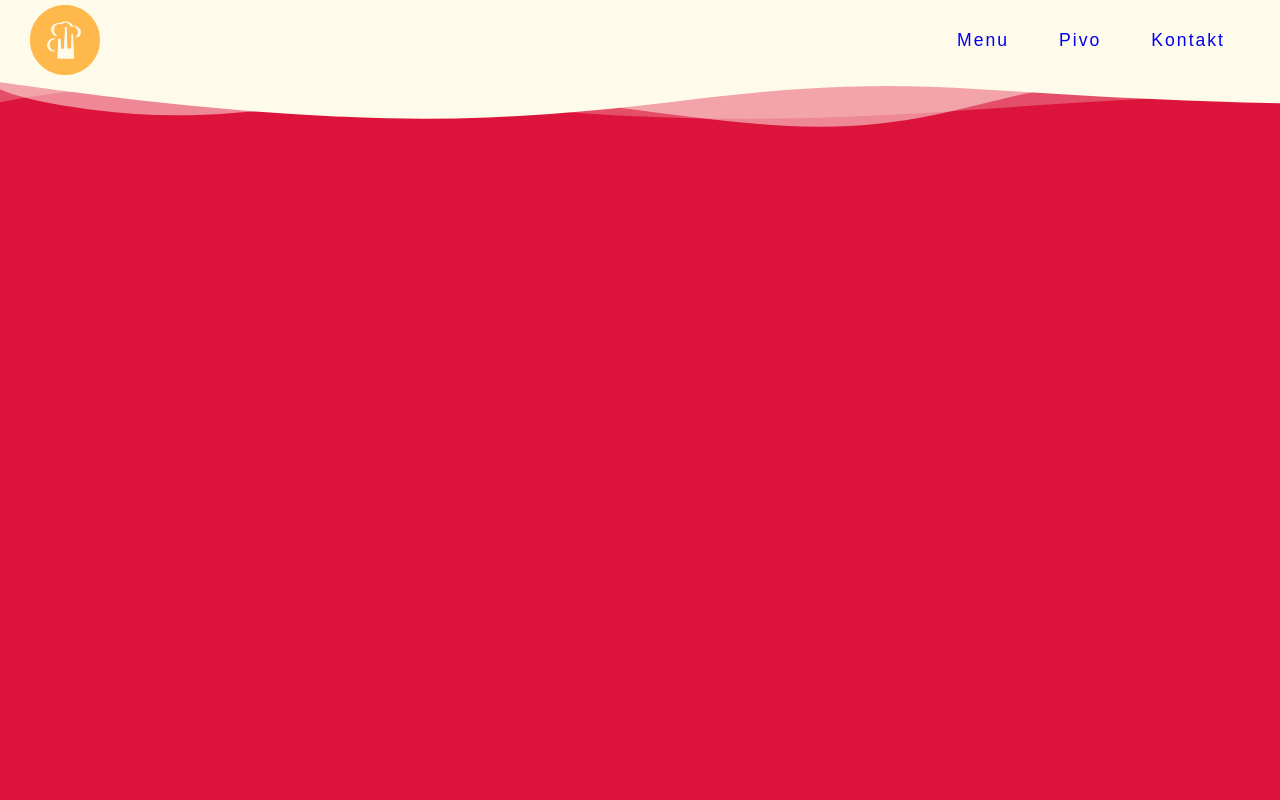
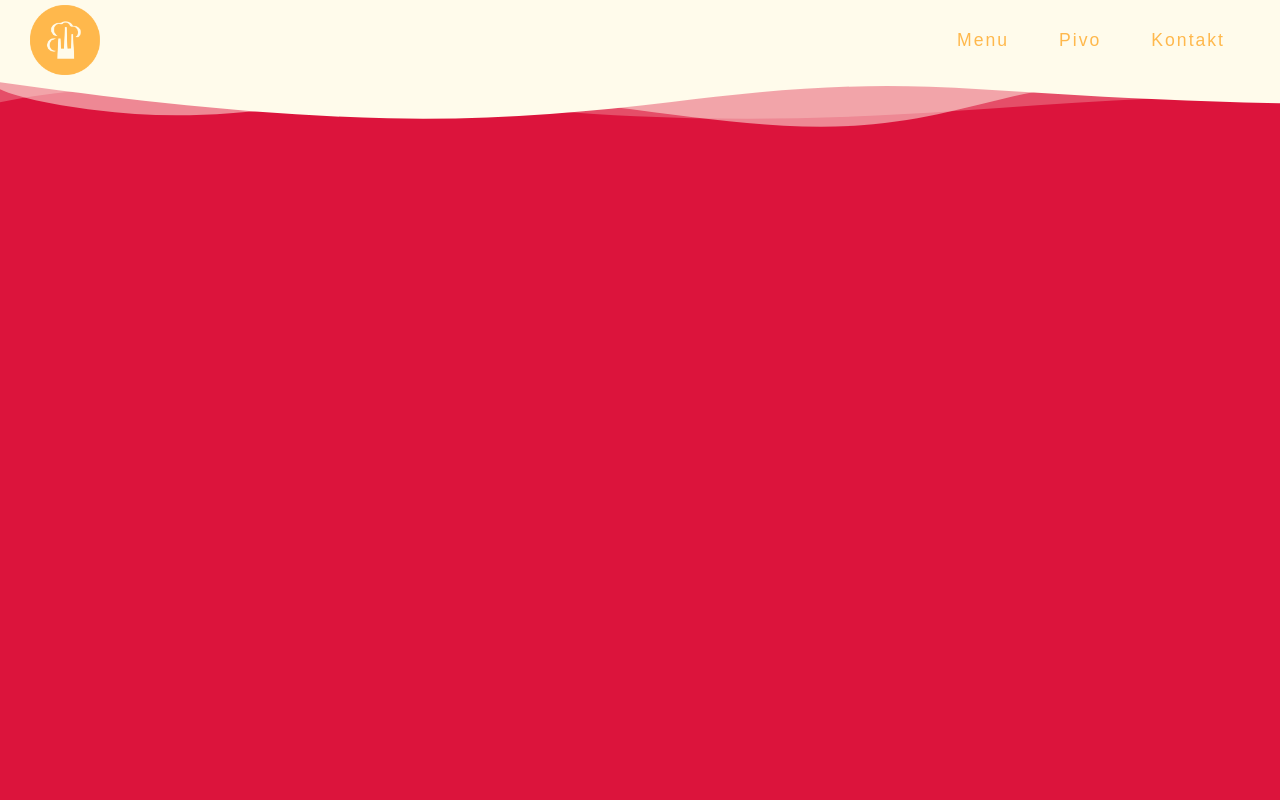
Before and after one commit to krystofkroupa/cortex-react, a React (Create React App) app: page /menu in a window 1280 px wide. Shown: the top 800 px of the page. Built offline with nearby package versions, Linux system fonts and the light colour scheme.

Commit message:
requestAnimationFrame on navigation color change, fixed nav link color

```diff
--- a/src/components/Header.js
+++ b/src/components/Header.js
@@ -20,30 +20,25 @@ export default function Header() {
 
         if (scrollPercentage > 0.75 && !colorsChangedFlag) {
             setColorInverted(false)
-                setNavColor(false)
-                setLogoColor(false)
             colorsChangedFlag = true
             console.log("Tmava")
         } else if (scrollPercentage <= 0.75 && colorsChangedFlag) {
             setColorInverted(true)
-                setNavColor(true)
-                setLogoColor(true)
             colorsChangedFlag = false
             console.log("Svetla")
         }
+
     }
 
     useEffect(() => {
         window.removeEventListener('scroll', handleNavColorChange)
-        if (location.pathname === '/') {
-            window.addEventListener('scroll', handleNavColorChange)
-        }
+        window.addEventListener('scroll', () => requestAnimationFrame(handleNavColorChange))
     }, [])
 
     //${logoColor ? 'navLogoUnscrolled' : 'navLogoScrolled'}
 
     const changeMenuOpen = (str) => () => {
-        switch (str){
+        switch (str) {
             case "burger":
                 setIsOpen(!isOpen)
                 break
@@ -61,7 +56,7 @@ export default function Header() {
 
     return (
         <header>
-            <nav className={`navbar animate-this ${isColorInverted ? 'colorInverted' : ''}`}>
+            <nav className={`navbar ${isColorInverted ? 'colorInverted' : ''}`}>
                 <div onClick={changeMenuOpen("logo")} className={`logo`}>
                     <LogoLink classname={'logoOrange'} imageName={'logoOrange.png'}/>
                     <LogoLink classname={'logoBeige'} imageName={'logoBeige.png'}/>
--- a/src/components/Menu.js
+++ b/src/components/Menu.js
@@ -13,13 +13,12 @@ export default function Menu({isOpen, changeMenuOpen}) {
                         </Link>
                     </li>
                     <li>
-                        <Link to={'/pivni-menu'} onClick={changeMenuOpen("link")}
-                              className="underline burgerApivo burgerApivo-visible">
+                        <Link to={'/pivni-menu'} onClick={changeMenuOpen("link")} className="underline">
                             Pivo
                         </Link>
                     </li>
                     <li>
-                        <Link to={'/#contacts-page'}>
+                        <Link to={'/#contacts-page'} className="underline">
                             Kontakt
                         </Link>
                     </li>
--- a/src/pages/ContactsPage.js
+++ b/src/pages/ContactsPage.js
@@ -48,7 +48,7 @@ export default function ContactsPage() {
                                 <input value={dataInForm.lastName} onChange={(e) => handleFormDataChange('lastName', e.target.value)} type="text" name="lastname" placeholder="Přijmení"/>
                             </div>
                             <div className="emailContainer">
-                                <input value={dataInForm.email} onChange={(e) => handleFormDataChange('email', e.target.value)} type="text" name="email" placeholder="Emailová adresa"/>
+                                <input value={dataInForm.email} onChange={(e) => handleFormDataChange('email', e.target.value)} type="email" name="email" placeholder="Emailová adresa"/>
                             </div>
                             <div className="textContainer">
                                 <textarea value={dataInForm.message} onChange={(e) => handleFormDataChange('message', e.target.value)} placeholder="Vaše zpráva" name="message" rows="5" cols="50"/>
--- a/src/sass/burger.sass
+++ b/src/sass/burger.sass
@@ -47,7 +47,6 @@ $primary-font: "Avenir Next", sans-serif
     height: 2px
     bottom: 0
     left: 0
-    background-color: $primary-color
     transform-origin: bottom right
     transition: transform 0.3s cubic-bezier(0.77, 0.2, 0.05, 1.0)
 
--- a/src/sass/contacts.sass
+++ b/src/sass/contacts.sass
@@ -25,6 +25,9 @@
     font-size: 3em
     width: 600px
 
+  @media screen and (max-width: 650px)
+    width: 100vw
+
 .contactForm
   padding: 20px
   border-radius: 28px
@@ -39,15 +42,18 @@
     flex-direction: column
     min-width: 600px
 
+  @media screen and (max-width: 650px)
+    width: 100vw
+
 .formContainer
-  min-height: 95%
-  min-width: 95%
+  height: 95%
+  width: 95%
   background: $primary-color
   border-radius: 28px
   display: flex
   justify-content: center
   align-items: center
-  flex-direction: column
+
   form
     input, textarea
       color: black
--- a/src/sass/nav.sass
+++ b/src/sass/nav.sass
@@ -7,6 +7,16 @@
   box-sizing: border-box
   scroll-behavior: smooth
 
+.colorInverted
+  .navLinksH
+    a
+      color: $primary-color
+
+
+a, a:visited
+  color: inherit
+
+
 .burgerWrapper
   .burgerMenu
     ul
@@ -14,6 +24,8 @@
         color: $nav-light-color
 
 .colorInverted
+  .underline::after
+    background-color: $primary-color
   .burger
     div
       background-color: $primary-color
@@ -67,7 +79,7 @@ a
 body
   background: $light-color
 
-.nav-scrolled .underline::after
+.underline::after
   background-color: #FFFBEB
 
 .underline:hover::after
```
Lines whose indentation alone changed are shown as unchanged.
